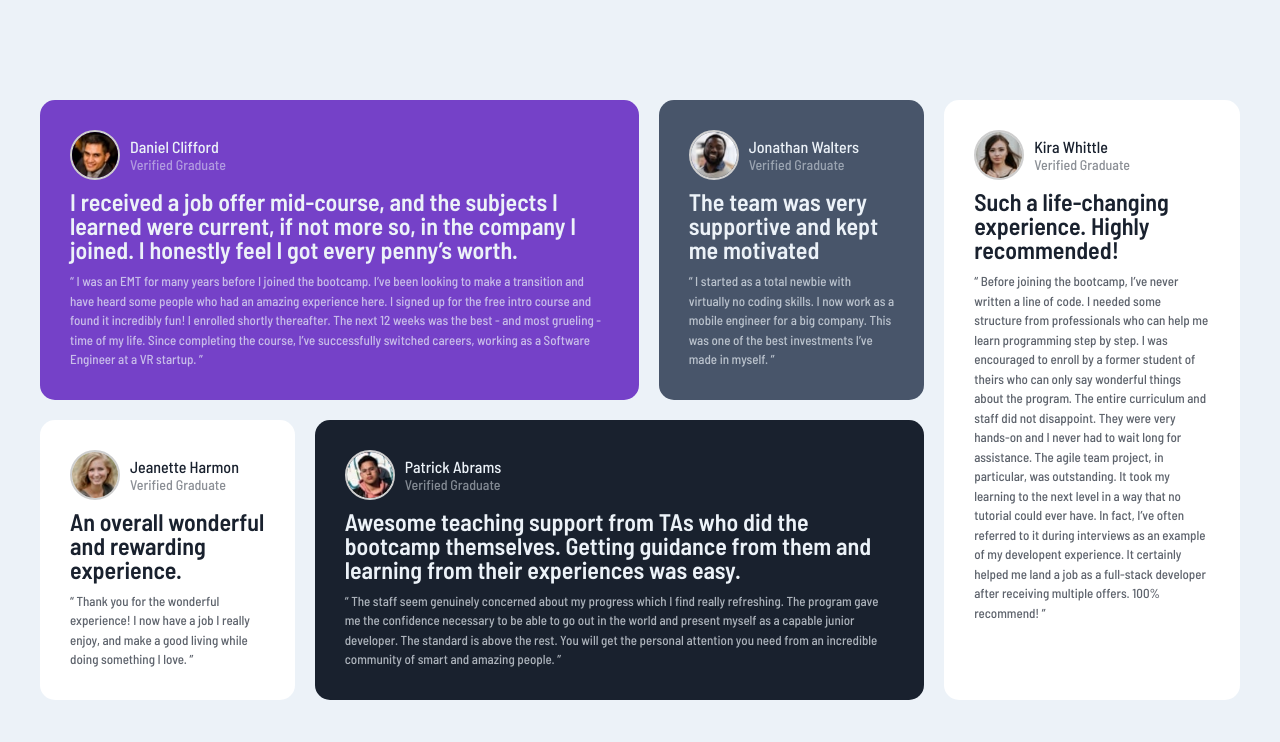
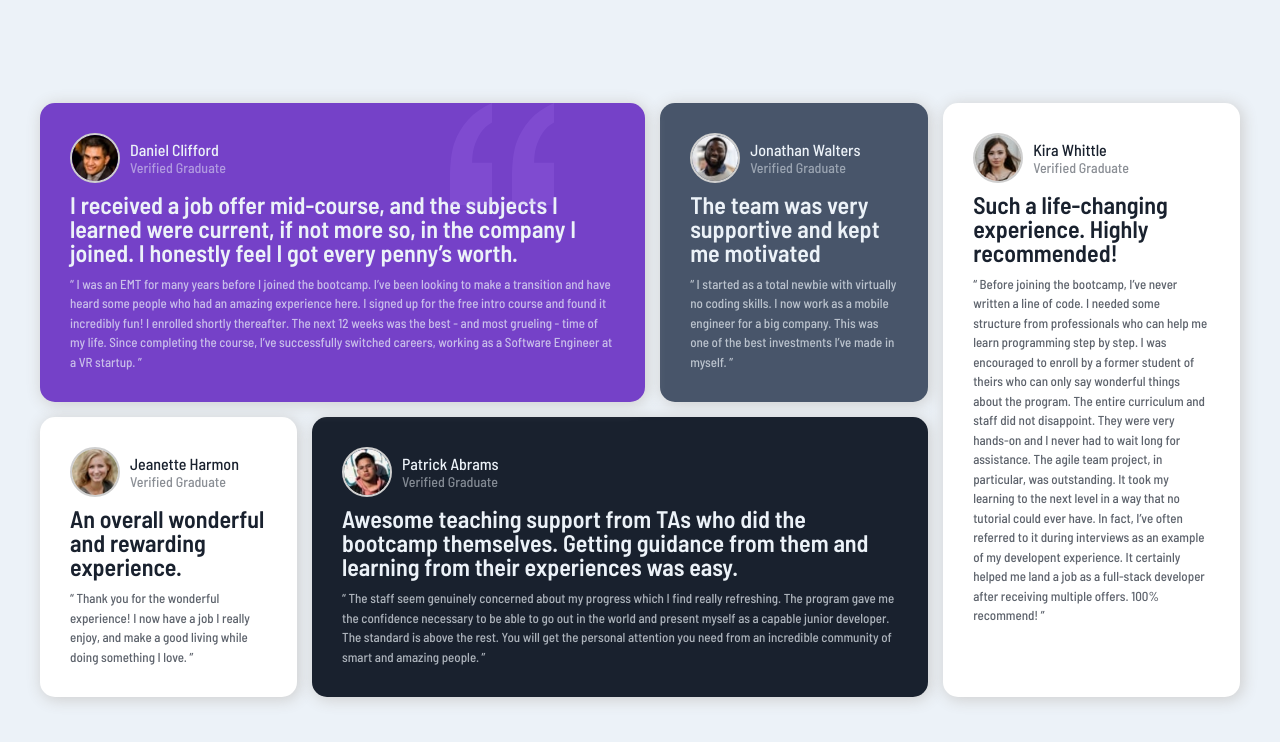
Before and after one commit to theblackman2/testimonials-section, a plain HTML site: page index.html in a window 1280 px wide. Drawn offline with Linux system fonts and the light colour scheme.

Commit message:
Fix: Font image added to the first testimonial

```diff
--- a/index.html
+++ b/index.html
@@ -21,6 +21,9 @@
       <div class="left-side">
         <div class="left-side__top-section">
           <div class="testimonial daniel">
+            <span class="quotation">
+              <img src="./images/bg-pattern-quotation.svg" alt="Quotation pattern">
+            </span>
             <div class="testimonial-header">
               <span class="testimonial-avatar">
                 <img src="./images/image-daniel.jpg" alt="Image daniel">
--- a/style.css
+++ b/style.css
@@ -24,7 +24,7 @@ p{
 .testimonials{
   margin: 3%;
   display: flex;
-  gap: 20px;
+  gap: 15px;
   width: 1200px;
 }
 
@@ -43,6 +43,7 @@ p{
   flex-direction: column;
   gap: 10px;
   color: var(--light-grayish-blue);
+  box-shadow: 2px 2px 15px 1px var(--light-gray);
 }
 
 .testimonial-avatar{
@@ -90,6 +91,14 @@ p{
 
 .daniel{
   background-color: var(--moderate-violet);
+  position: relative;
+}
+
+.quotation{
+  position: absolute;
+  top: 0;
+  right: 15%;
+  opacity: .2;
 }
 
 .jonathan{
@@ -113,18 +122,18 @@ p{
 
 .left-side{
   display: flex;
-  gap: 20px;
+  gap: 15px;
   flex-direction: column;
   width: 75%;
 }
 
 .left-side__top-section{
-  gap: 20px;
+  gap: 15px;
   display: flex;
 }
 
 .left-side__bottom-section{
-  gap: 20px;
+  gap: 15px;
   display: flex;
 }
 
```
